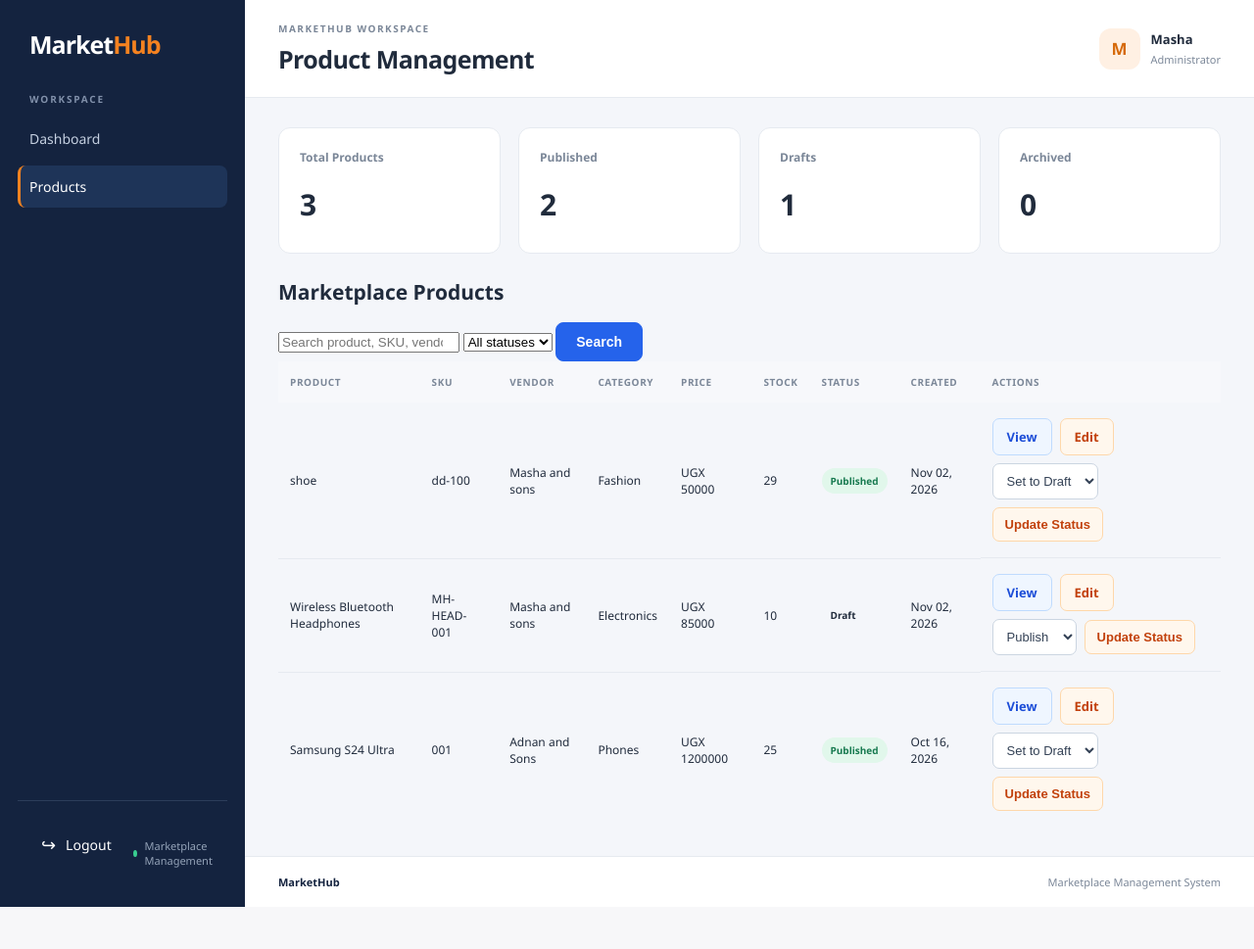
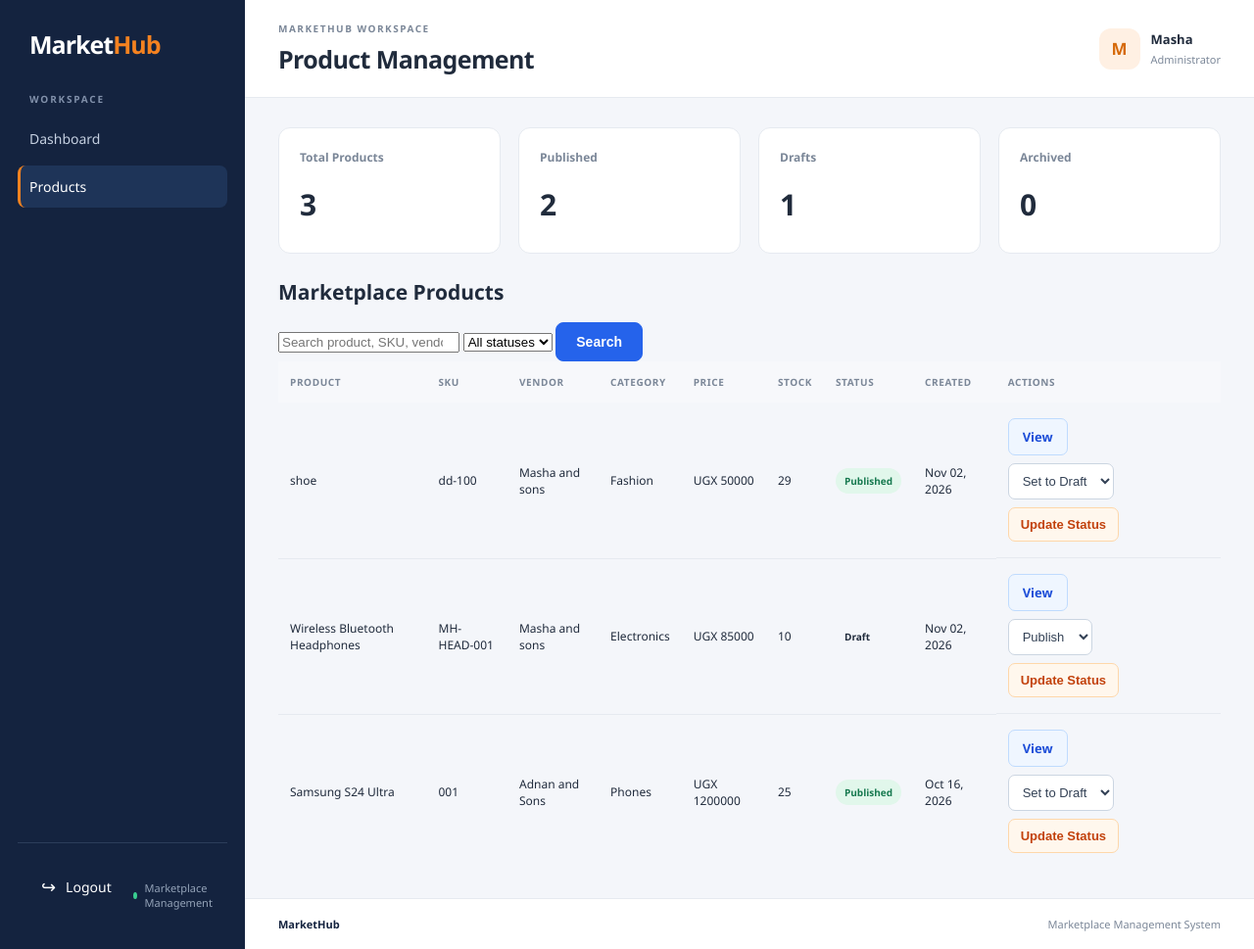
Before and after one commit to mashab246/E-Commerce-Django, a Django app: page /dashboard/admin/products/ in a window 1280 px wide. Shown: the whole page at 98% size. Before the commit the page ends 926 px from the top, so only its background shows below. Run offline with Django 5.2, Linux system fonts and the light colour scheme; a user stored in the database is signed in; data comes from the database, SQL or seed files in the repository.

Commit message:
Updated admin product management, to stop editing vendor products

```diff
--- a/templates/dashboards/product_management.html
+++ b/templates/dashboards/product_management.html
@@ -144,11 +144,6 @@ Administrator
                                 View
                             </a>
 
-                            <a href="{% url 'admin_product_edit' product.pk %}"
-                            class="product-edit-btn">
-                                Edit
-                            </a>
-
                             <form
                                 method="post"
                                 action="{% url 'update_product_status' product.pk %}"
```
